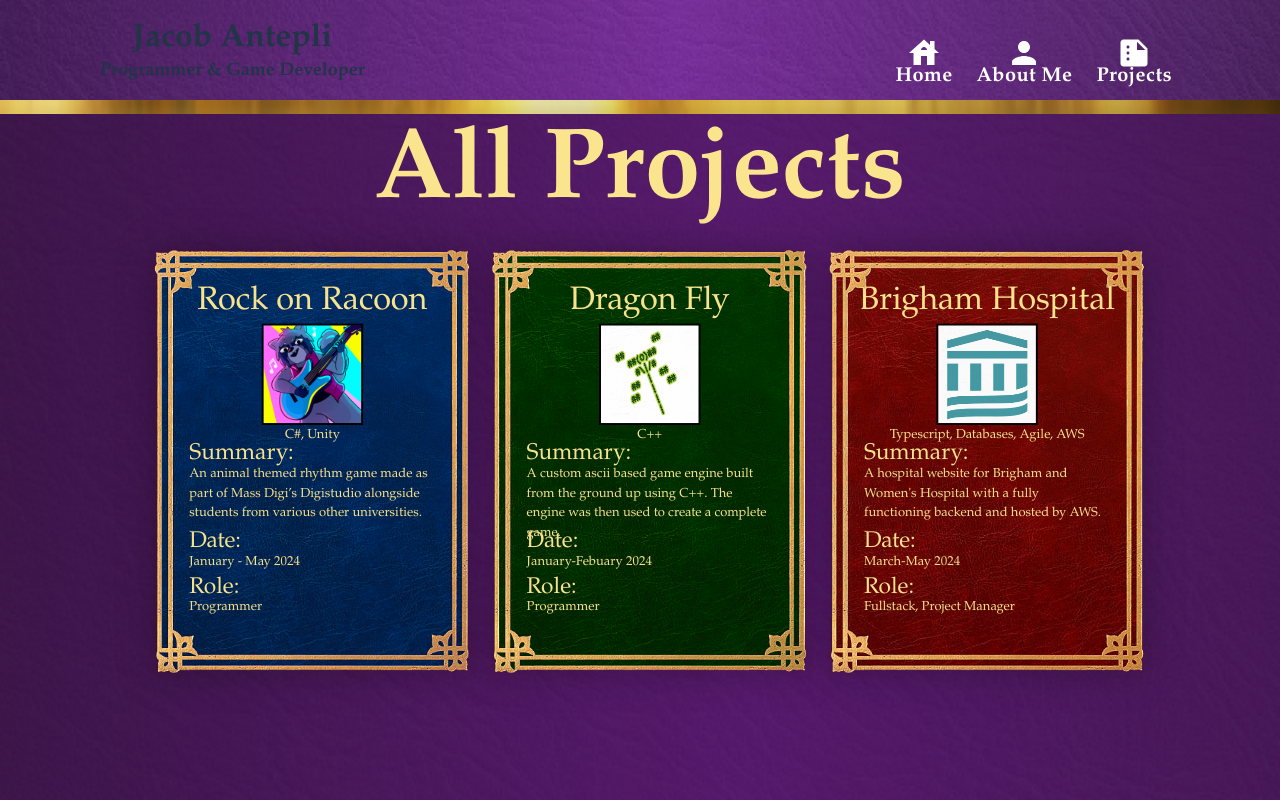
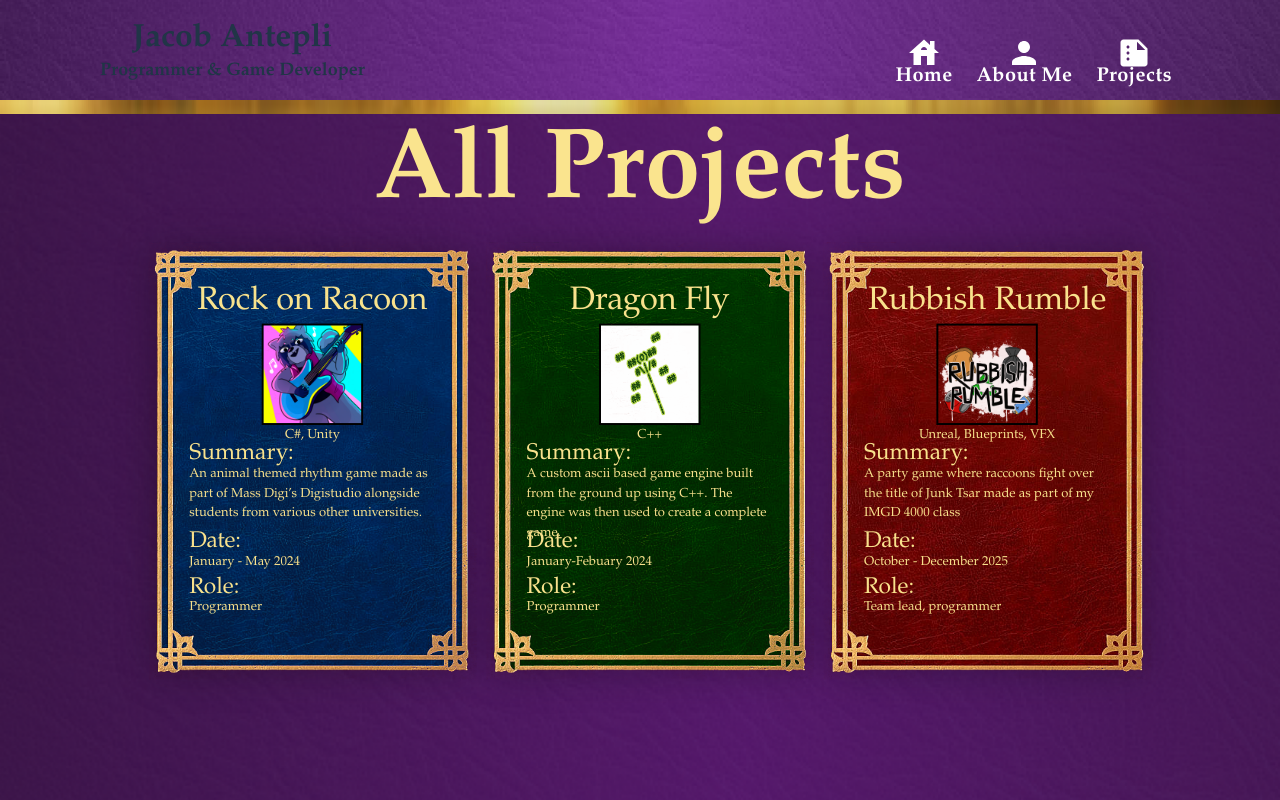
Before and after one commit to JacobAntepli/pages-test, a React (Vite) app: page /pages-test/AllProjects in a window 1280 px wide. Built offline with nearby package versions, Linux system fonts and the light colour scheme.

Commit message:
Some fixes

```diff
--- a/src/AllProjectsPage/AllProjectsPage.tsx
+++ b/src/AllProjectsPage/AllProjectsPage.tsx
@@ -2,6 +2,7 @@
 import "../MainPage/MainPage.css";
 import DFThumbnail from "../ProjectThumbnail/DFThumbnail.tsx";
 import BrighamThumbnail from "../ProjectThumbnail/BrighamThumbnail.tsx";
+import RubbishRumbleThumbnail from "../ProjectThumbnail/RubbishRumbleThumbnail.tsx";
 
 export default function AllProjectsPage(){
     return (
@@ -9,13 +10,28 @@
             <p className={"header"}>
                 All Projects
             </p>
+            <div  className={"works2"}>
             <div className={"works"}>
                 <RRThumbnail/>
 
                 <DFThumbnail/>
 
+                <RubbishRumbleThumbnail/>
+
+
+            </div>
+            <div className={"works"}>
                 <BrighamThumbnail/>
 
+            </div>
+                <div>
+                    <br/>
+                    <br/>
+                    <br/>
+                    <br/>
+                    <br/>
+                    <br/>
+                </div>
             </div>
         </div>
     );
--- a/src/MainPage/MainPage.css
+++ b/src/MainPage/MainPage.css
@@ -9,6 +9,7 @@
     width: 100vw;
     height: 100vh;
     justify-content: center;
+    overflow-y: scroll;
 
 }
 
@@ -35,6 +36,13 @@
     gap: 30px;
 }
 
+.works2{
+    display: flex;
+    flex-direction: column;
+    justify-content: center;
+    gap: 30px;
+}
+
 
 
 @media (max-width: 1440px) {
--- a/src/ProjectPages/RubbishRumble.tsx
+++ b/src/ProjectPages/RubbishRumble.tsx
@@ -1,12 +1,25 @@
 import ProjectPageTemplate from "./ProjectPageTemplate.tsx";
 import {LinkItem} from "./LinkItem.ts";
 import {CarouselItem} from "./CarouselItem.ts";
+import YouTubeIcon from "@mui/icons-material/YouTube";
+import LinkIcon from "@mui/icons-material/Link";
 //import LinkIcon from "@mui/icons-material/Link";
 
 
 export default function RubbishRumble(){
 
     const links:LinkItem[] = [
+        {
+            linkUrl: "https://youtu.be/v5QzInwX2lM",
+            icon: <YouTubeIcon/>,
+            text:"Trailer"
+        },
+        {
+            linkUrl: "https://awildpipe.itch.io/rubbish-rumble",
+            icon: <LinkIcon/>,
+            text:"Itch Page"
+        },
+
 
     ];
 
--- a/src/ProjectThumbnail/ProjectThumbnailTemplate.css
+++ b/src/ProjectThumbnail/ProjectThumbnailTemplate.css
@@ -8,6 +8,8 @@
     width: 459px;
     height: 612px;
     transition: .5s;
+
+
 }
 
 .book:hover{
```
